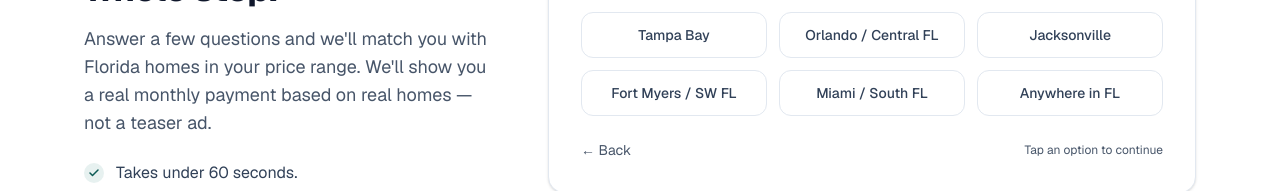
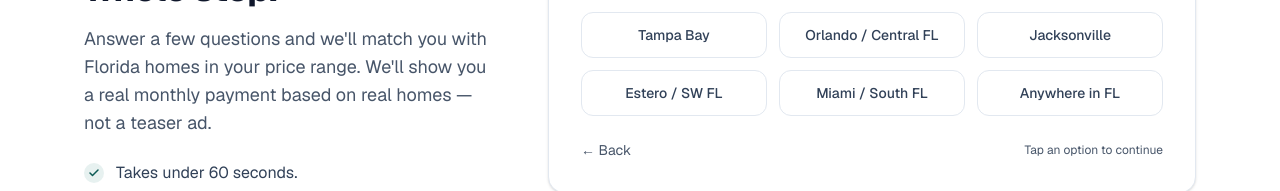
Before and after one commit to benjamin1160/ben, a Next.js app: page / in a window 1280 px wide. Both pictures are taken after a click on the button "Under $1,200". Shown: the part 4484-4675 px from the top of the page. Built offline with nearby package versions, Linux system fonts and the light colour scheme.

Commit message:
Change SW FL option from Fort Myers to Estero

```diff
--- a/app/QualifyForm.tsx
+++ b/app/QualifyForm.tsx
@@ -146,7 +146,7 @@ export default function QualifyForm() {
               "Tampa Bay",
               "Orlando / Central FL",
               "Jacksonville",
-              "Fort Myers / SW FL",
+              "Estero / SW FL",
               "Miami / South FL",
               "Anywhere in FL",
             ].map((option) => (
```
